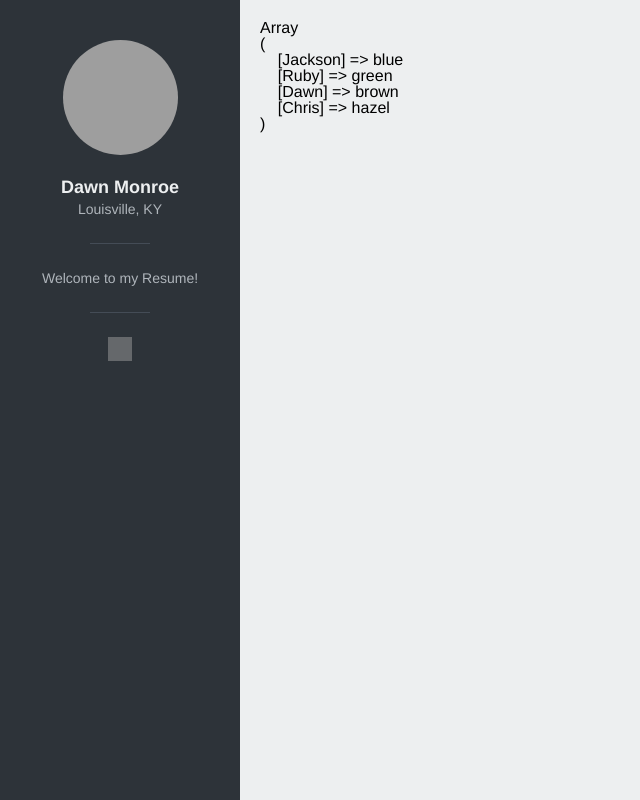
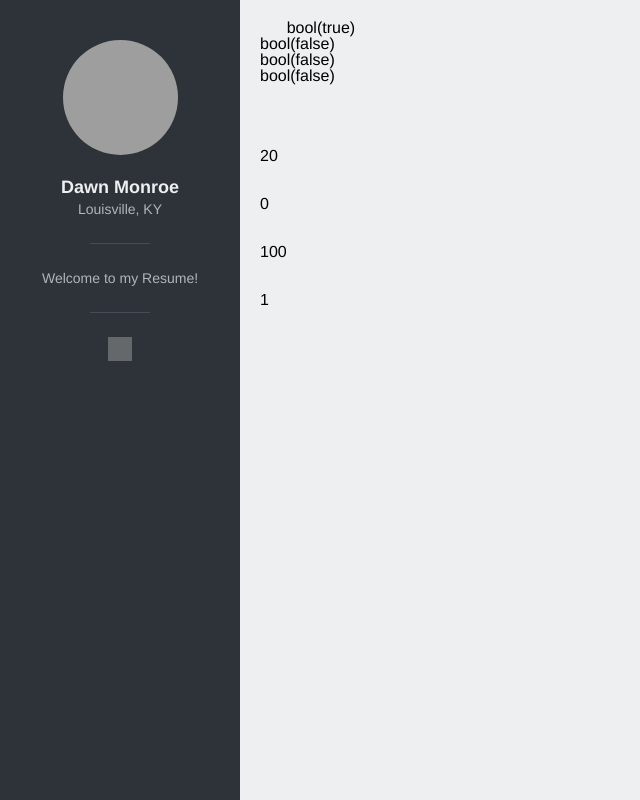
Before and after one commit to deetriplett/Cookbook, a PHP site: page / in a window 1280 px wide. Shown: the whole page, without its empty margins (0-640 px from the left). Run offline with PHP 8.4, Linux system fonts and the light colour scheme; grey boxes are pictures that could not be loaded.

Commit message:
Added Comparison Operators; Deleted Eyecolor array

```diff
--- a/index.php
+++ b/index.php
@@ -36,19 +36,38 @@ $name = "$full_name";
       </ul>
     </section>
     <section class="main">
-     <pre><?php
+     <pre>
+      <?php
+      $a = 10;
+      $b = 10;
 
-      $eye_colors = array(
-        "Jackson" => "blue",
-        "Ruby" => "green",
-        "Dawn" => "brown",
-        "Chris" => "hazel"
-       );
+      $sum = $a + $b;
+      $diff = $a - $b;
+      $product = $a * $b;
+      $quotient = $a / $b;
 
-       print_r($eye_colors);
+      //$product = $product + 1;
+      $product++;
+      $product--;
 
-?></pre>
+      $c = 20;
+      $d = "10";
+      $e = 25;
+
+      var_dump( $a == $b );//equal
+      var_dump( $a === $d );//indentical
+      var_dump( $a != $b );//not equal
+      var_dump( $a !== $b );//not identical
+      ?>
+
+      <ul>
+      <li><?php echo $sum ?> </li>
+      <li><?php echo $diff ?></li>
+      <li><?php echo $product ?></li>
+      <li><?php echo $quotient ?></li>
+      </ul>
+
+    </pre>
     </section>
-
   </body>
 </html>
```
